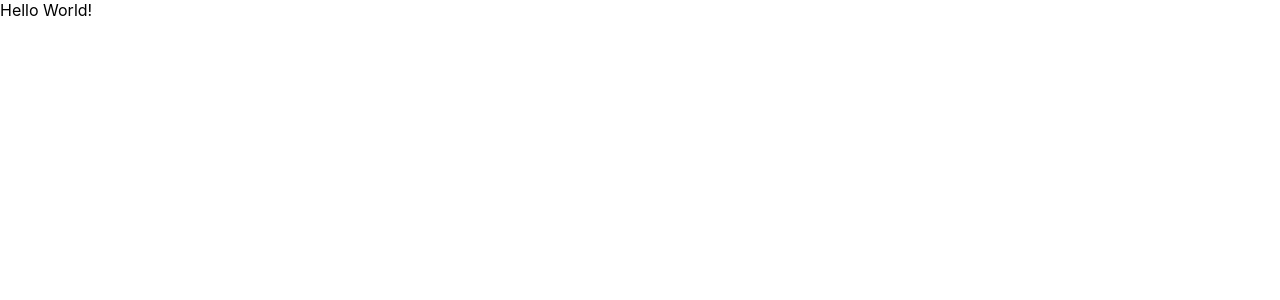
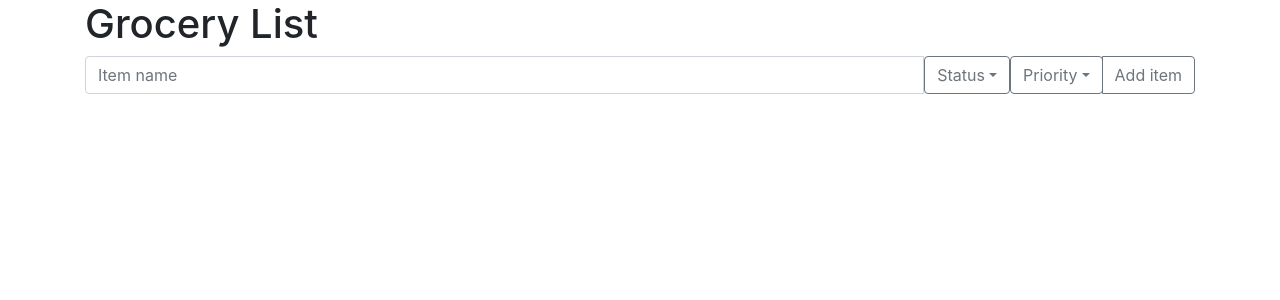
Before and after one commit to wolfter12/grocery-list, a React (Create React App) app: page / in a window 1280 px wide. Shown: the top 300 px of the page. Built offline with nearby package versions, Linux system fonts and the light colour scheme.

Commit message:
Updated App

```diff
--- a/src/components/App/App.js
+++ b/src/components/App/App.js
@@ -1,7 +1,17 @@
 import React from 'react';
+import AddEntry from '../AddEntry';
+import 'bootstrap/dist/css/bootstrap.min.css';
+import Container from 'react-bootstrap/Container';
+import GroceryList from '../GroceryList/GroceryList';
 
 function App() {
-  return <div>Hello World!</div>;
+  return (
+    <Container>
+      <h1>Grocery List</h1>
+      <AddEntry />
+      <GroceryList />
+    </Container>
+  );
 }
 
 export default App;
```
